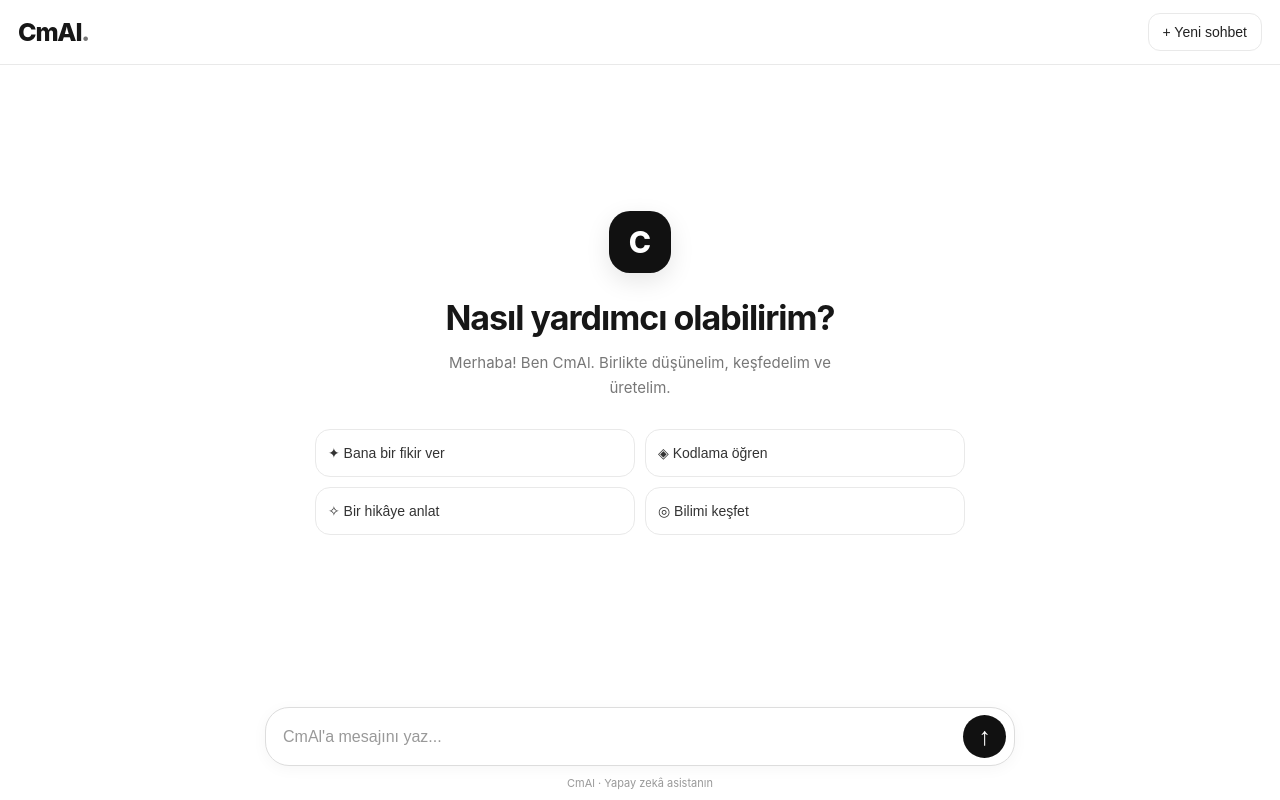
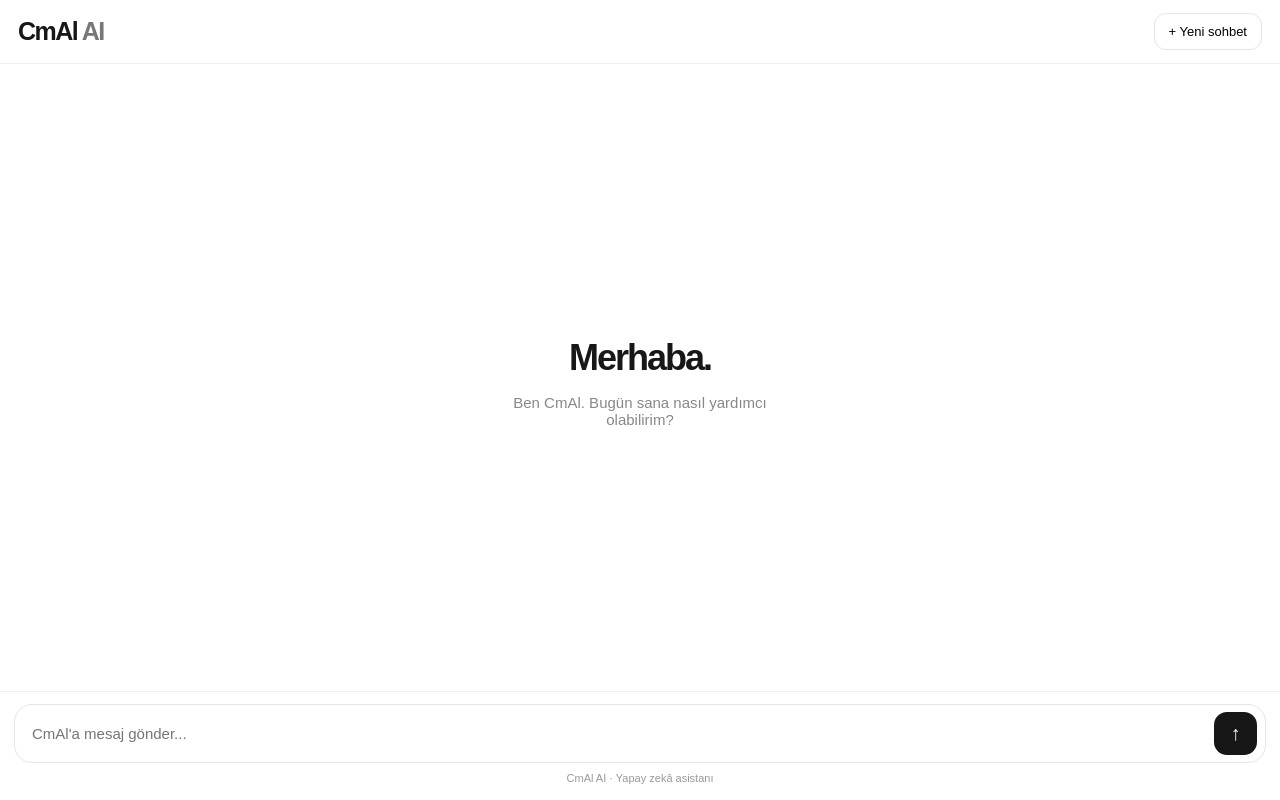
Before and after one commit to azemessi237-bot/cmal, a website: page index.html in a window 1280 px wide. Drawn offline with Linux system fonts and the light colour scheme.

Commit message:
Update index.html

```diff
--- a/index.html
+++ b/index.html
@@ -2,91 +2,173 @@
 <!DOCTYPE html>
 <html lang="tr">
 <head>
-    <meta charset="UTF-8">
-    <meta name="viewport" content="width=device-width, initial-scale=1">
-    <meta name="theme-color" content="#ffffff">
+  <meta charset="UTF-8">
+  <meta name="viewport" content="width=device-width, initial-scale=1.0">
+  <meta name="theme-color" content="#ffffff">
+  <title>CmAl AI</title>
 
-    <title>CmAl</title>
+  <style>
+    * {
+      box-sizing: border-box;
+    }
 
-    <link rel="manifest" href="./manifest.json">
-    <link rel="stylesheet" href="./style.css">
+    body {
+      margin: 0;
+      font-family: Arial, sans-serif;
+      background: #ffffff;
+      color: #171717;
+      height: 100dvh;
+      display: flex;
+      flex-direction: column;
+    }
 
+    header {
+      height: 64px;
+      padding: 0 18px;
+      display: flex;
+      align-items: center;
+      justify-content: space-between;
+      border-bottom: 1px solid #eeeeee;
+    }
+
+    .logo {
+      font-size: 25px;
+      font-weight: 800;
+      letter-spacing: -1.5px;
+    }
+
+    .logo span {
+      color: #777;
+    }
+
+    .new-chat {
+      border: 1px solid #e5e5e5;
+      background: white;
+      border-radius: 12px;
+      padding: 10px 14px;
+      font-size: 13px;
+      cursor: pointer;
+    }
+
+    #chat {
+      flex: 1;
+      overflow-y: auto;
+      padding: 22px 16px;
+      display: flex;
+      flex-direction: column;
+      gap: 16px;
+    }
+
+    #welcome {
+      margin: auto;
+      text-align: center;
+      max-width: 300px;
+    }
+
+    #welcome h1 {
+      font-size: 36px;
+      letter-spacing: -2px;
+      margin-bottom: 8px;
+    }
+
+    #welcome p {
+      color: #888;
+      font-size: 15px;
+    }
+
+    .message {
+      max-width: 88%;
+      padding: 13px 16px;
+      border-radius: 17px;
+      line-height: 1.55;
+      font-size: 15px;
+      white-space: pre-wrap;
+      overflow-wrap: anywhere;
+    }
+
+    .user {
+      align-self: flex-end;
+      background: #171717;
+      color: white;
+      border-bottom-right-radius: 5px;
+    }
+
+    .bot {
+      align-self: flex-start;
+      background: #f3f3f3;
+      color: #171717;
+      border-bottom-left-radius: 5px;
+    }
+
+    footer {
+      padding: 12px 14px max(16px, env(safe-area-inset-bottom));
+      border-top: 1px solid #eeeeee;
+      background: white;
+    }
+
+    .input-area {
+      display: flex;
+      align-items: center;
+      gap: 9px;
+      border: 1px solid #e5e5e5;
+      border-radius: 18px;
+      padding: 7px 8px 7px 15px;
+    }
+
+    #msg {
+      flex: 1;
+      border: none;
+      outline: none;
+      font-size: 15px;
+      min-width: 0;
+      background: transparent;
+    }
+
+    #send {
+      width: 43px;
+      height: 43px;
+      border: none;
+      border-radius: 13px;
+      background: #171717;
+      color: white;
+      font-size: 20px;
+      cursor: pointer;
+    }
+
+    .status {
+      text-align: center;
+      color: #999;
+      font-size: 11px;
+      padding-top: 9px;
+    }
+  </style>
 </head>
+
 <body>
 
 <header>
-    <div class="logo">CmAl<span>.</span></div>
-
-    <button class="new-chat" onclick="newChat()">
-        + Yeni sohbet
-    </button>
+  <div class="logo">CmAl<span> AI</span></div>
+  <button class="new-chat" onclick="newChat()">+ Yeni sohbet</button>
 </header>
 
 <main id="chat">
-
-    <section class="welcome" id="welcome">
-
-        <div class="symbol">C</div>
-
-        <h1>Nasıl yardımcı olabilirim?</h1>
-
-        <p>
-            Merhaba! Ben CmAl.
-            Birlikte düşünelim, keşfedelim ve üretelim.
-        </p>
-
-        <div class="suggestions">
-
-            <button class="suggestion"
-                onclick="ask('Bana bir fikir ver')">
-                ✦ Bana bir fikir ver
-            </button>
-
-            <button class="suggestion"
-                onclick="ask('Kodlama öğrenmek istiyorum')">
-                ◈ Kodlama öğren
-            </button>
-
-            <button class="suggestion"
-                onclick="ask('Bir hikaye anlat')">
-                ✧ Bir hikâye anlat
-            </button>
-
-            <button class="suggestion"
-                onclick="ask('Bilim hakkında konuşalım')">
-                ◎ Bilimi keşfet
-            </button>
-
-        </div>
-
-    </section>
-
+  <div id="welcome">
+    <h1>Merhaba.</h1>
+    <p>Ben CmAl. Bugün sana nasıl yardımcı olabilirim?</p>
+  </div>
 </main>
 
 <footer>
-
-    <div class="input-box">
-
-        <input
-            id="msg"
-            type="text"
-            placeholder="CmAl'a mesajını yaz..."
-            autocomplete="off"
-            onkeydown="if(event.key==='Enter') sendMessage()"
-        >
-
-        <button class="send" onclick="sendMessage()">
-            ↑
-        </button>
-
-    </div>
-
-    <div class="note">
-        CmAl · Yapay zekâ asistanın
-    </div>
-
+  <div class="input-area">
+    <input id="msg" type="text"
+      placeholder="CmAl'a mesaj gönder..."
+      autocomplete="off">
+    <button id="send" onclick="sendMessage()">↑</button>
+  </div>
+  <div class="status">CmAl AI · Yapay zekâ asistanı</div>
 </footer>
 
+<script src="https://js.puter.com/v2/"></script>
 <script src="./script.js"></script>
 
 </body>
```
